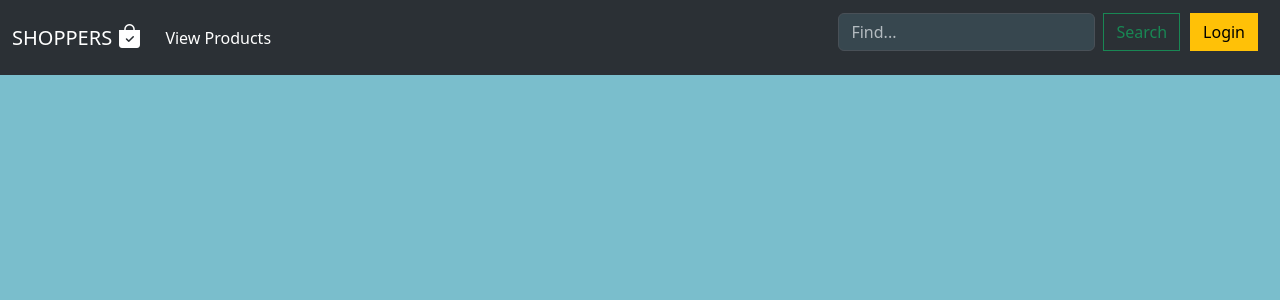
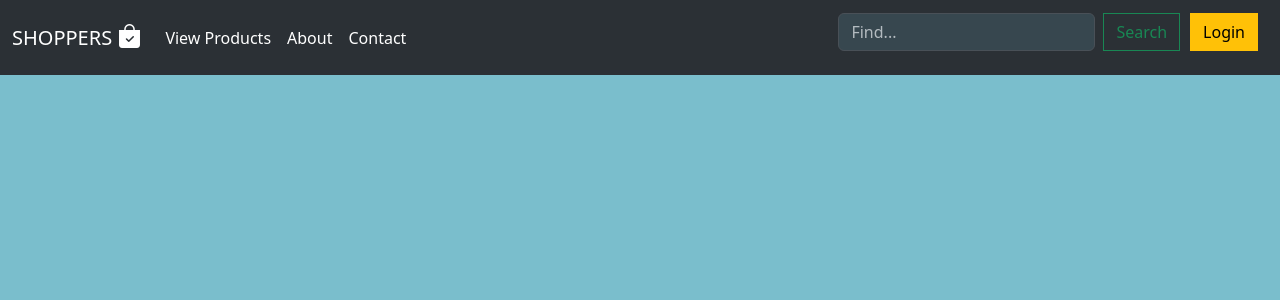
Before and after one commit to zkj214/online-shop, a Django app: page / in a window 1280 px wide. Shown: the top 300 px of the page. Run offline with Django 5.2, Linux system fonts and the light colour scheme; some libraries are stand-ins or nearby versions.

Commit message:
update navigation

```diff
--- a/templates/navbar.html
+++ b/templates/navbar.html
@@ -28,6 +28,12 @@
       {% else %}
         <li class="nav-item">
           <a class="nav-link active" aria-current="page" href="{% url 'store:items' %}">View Products</a>
+        </li>
+          <li class="nav-item">
+          <a class="nav-link active" aria-current="page" href="#">About</a>
+        </li>
+          <li class="nav-item">
+          <a class="nav-link active" aria-current="page" href="#">Contact</a>
         </li>
       {% endif %}
         {% if user.is_authenticated %}
```
